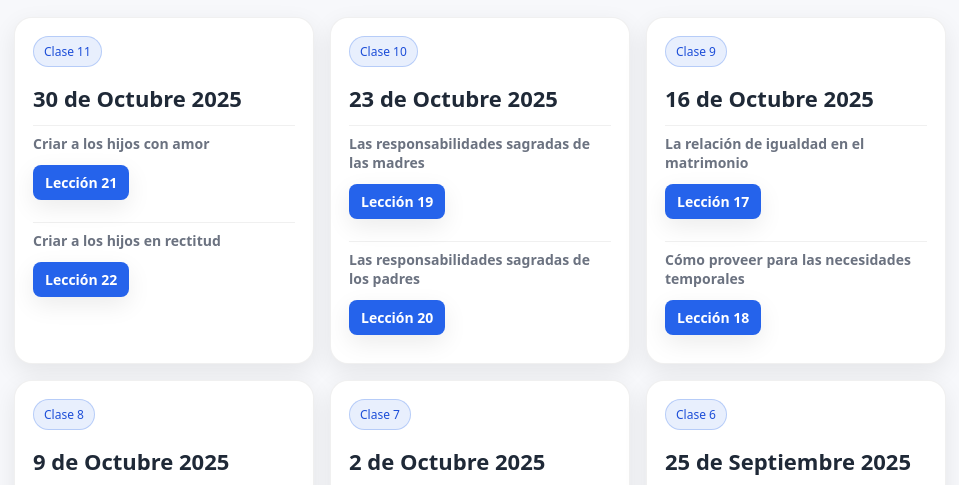
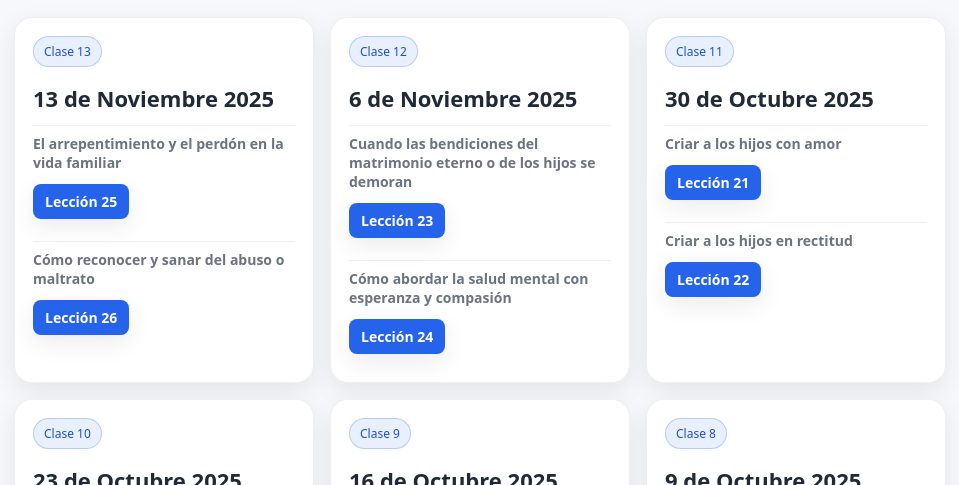
Before and after one commit to ClaseInstituto/FamiliaEterna, a plain HTML site: page index.html in a window 1280 px wide. Shown: the part 256-741 px from the top of the page, without its empty margins (160-1119 px from the left). Drawn offline with Linux system fonts and the light colour scheme.

Commit message:
clase 13

```diff
--- a/index.html
+++ b/index.html
@@ -22,6 +22,56 @@
       <main>
         <h2 class="sr-only">Listado de tareas</h2>
         <div class="grid">
+
+                  <div class="card">
+            <span class="badge">Clase 13</span>
+            <h3>13 de Noviembre 2025</h3>
+
+            <div class="leccion-block">
+              <p>El arrepentimiento y el perdón en la vida familiar</p>
+              <a
+                href="https://www.churchofjesuschrist.org/study/manual/the-eternal-family-teacher-material-2022/lesson-25-class-preparation-material?lang=spa"
+                target="_blank"
+                class="btn"
+                >Lección 25</a
+              >
+            </div>
+
+            <div class="leccion-block">
+              <p>Cómo reconocer y sanar del abuso o maltrato</p>
+              <a
+                href="https://www.churchofjesuschrist.org/study/manual/the-eternal-family-teacher-material-2022/lesson-26-class-preparation-material?lang=spa"
+                target="_blank"
+                class="btn"
+                >Lección 26</a
+              >
+            </div>
+          </div>
+
+        <div class="card">
+            <span class="badge">Clase 12</span>
+            <h3>6 de Noviembre 2025</h3>
+
+            <div class="leccion-block">
+              <p>Cuando las bendiciones del matrimonio eterno o de los hijos se demoran</p>
+              <a
+                href="https://www.churchofjesuschrist.org/study/manual/the-eternal-family-teacher-material-2022/lesson-23-class-preparation-material?lang=spa"
+                target="_blank"
+                class="btn"
+                >Lección 23</a
+              >
+            </div>
+
+            <div class="leccion-block">
+              <p>Cómo abordar la salud mental con esperanza y compasión</p>
+              <a
+                href="https://www.churchofjesuschrist.org/study/manual/the-eternal-family-teacher-material-2022/lesson-24-class-preparation-material?lang=spa"
+                target="_blank"
+                class="btn"
+                >Lección 24</a
+              >
+            </div>
+          </div>
 
                                                       <div class="card">
             <span class="badge">Clase 11</span>
```
